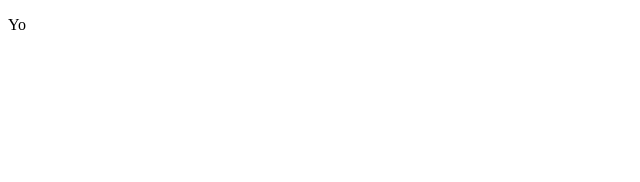
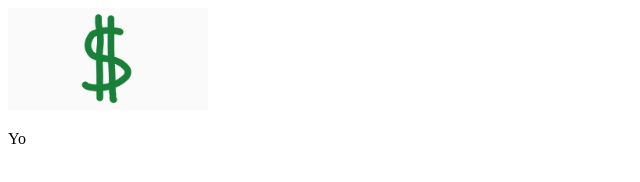
Before and after one commit to jackie777seven/jackie777seven.github.io, a plain HTML site: page index.html in a window 1280 px wide. Shown: the whole page, without its empty margins (0-640 px from the left). Drawn offline with Linux system fonts and the light colour scheme.

Commit message:
Update index.html

```diff
--- a/index.html
+++ b/index.html
@@ -4,6 +4,7 @@
         <title>Business</title>
     </head>
     <body>
+        <img src="https://raw.githubusercontent.com/jackie777seven/jackie777seven.github.io/main/canvas.png" alt="logo" width="200px">
         <p> Yo </p>
     </body>
 </html>
```
